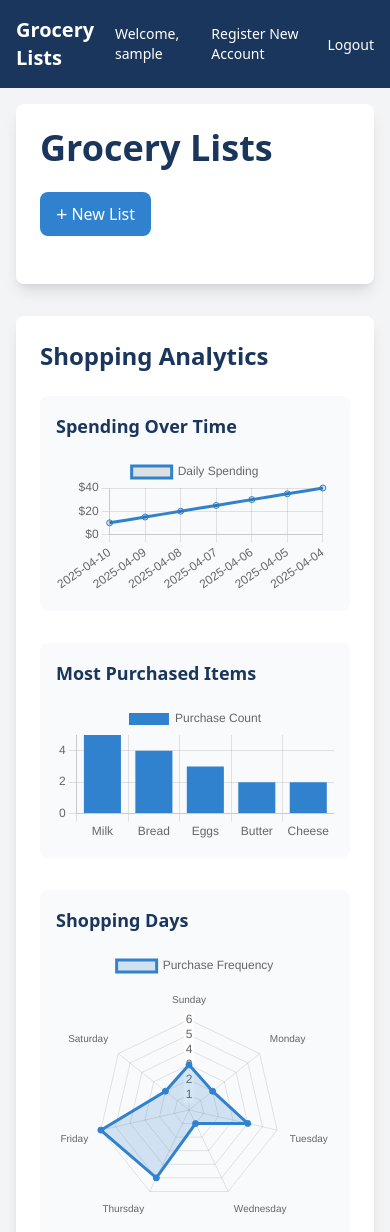
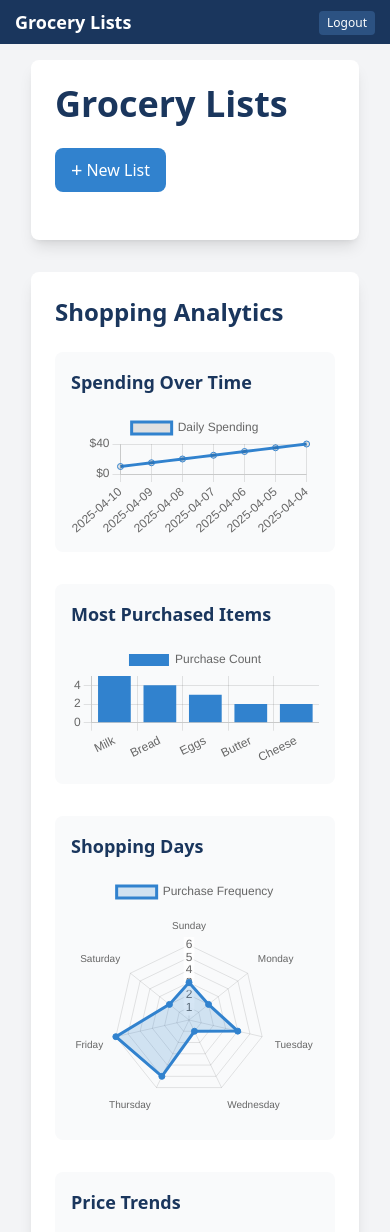
Before and after one commit to airmig/Groceries, a Django app: page / in a window 390 px wide. Shown: the top 1232 px of the page. Run offline with Django 5.2, Linux system fonts and the light colour scheme; the visitor is signed in with stand-in values (Sample User, id 1); data that the repository does not hold is empty; some libraries are stand-ins or nearby versions.

Commit message:
less information in header for mobile compatibility

```diff
--- a/lists/templates/lists/base.html
+++ b/lists/templates/lists/base.html
@@ -26,26 +26,24 @@
     </script>
 </head>
 <body class="bg-gray-100 min-h-screen">
-    <nav class="bg-primary text-white p-4">
-        <div class="container mx-auto flex justify-between items-center">
-            <a href="{% url 'lists:home' %}" class="text-xl font-bold">Grocery Lists</a>
-            <div class="flex items-center space-x-4">
+    <nav class="bg-primary text-white p-2">
+        <div class="max-w-[360px] mx-auto flex justify-between items-center">
+            <a href="{% url 'lists:home' %}" class="text-lg font-bold">Grocery Lists</a>
+            <div class="flex items-center space-x-2">
                 {% if user.is_authenticated %}
-                    <span class="text-sm">Welcome, {{ user.username }}</span>
-                    <a href="{% url 'lists:register' %}" class="text-sm hover:underline">Register New Account</a>
+                    <span class="text-xs hidden sm:inline">{{ user.username }}</span>
                     <form method="post" action="{% url 'logout' %}" class="inline">
                         {% csrf_token %}
-                        <button type="submit" class="text-sm hover:underline">Logout</button>
+                        <button type="submit" class="text-xs px-2 py-1 bg-accent-dark rounded hover:bg-opacity-90">Logout</button>
                     </form>
                 {% else %}
-                    <a href="{% url 'lists:register' %}" class="text-sm hover:underline">Register</a>
-                    <a href="{% url 'login' %}" class="text-sm hover:underline">Login</a>
+                    <a href="{% url 'login' %}" class="text-xs px-2 py-1 bg-accent-dark rounded hover:bg-opacity-90">Login</a>
                 {% endif %}
             </div>
         </div>
     </nav>
 
-    <main class="container mx-auto p-4">
+    <main class="max-w-[360px] mx-auto p-4">
         {% block content %}{% endblock %}
     </main>
 
```
